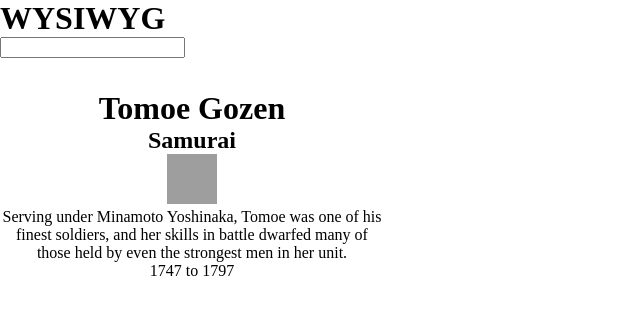
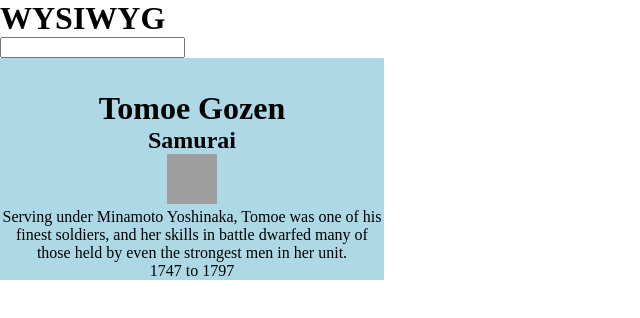
Before and after one commit to TimAConner/NSS-Single-Page-Applications-WYSIWYG, a plain HTML site: page index.html in a window 1280 px wide. Shown: the whole page, without its empty margins (0-640 px from the left). Drawn offline with Linux system fonts and the light colour scheme; grey boxes are pictures that could not be loaded.

Commit message:
Every odd numbered person element background is light blue.

```diff
--- a/wysiwyg.css
+++ b/wysiwyg.css
@@ -36,3 +36,7 @@ Pseudo-Class Selector
 person:nth-child(even) {
     background-color: lightyellow;
 }
+
+person:nth-child(odd) {
+    background-color: lightblue;
+}
```
